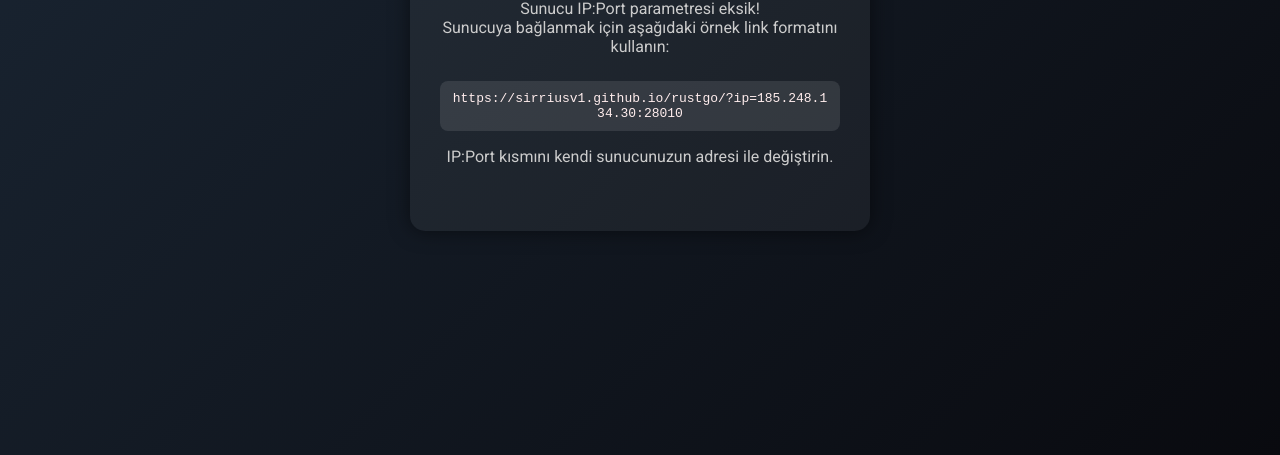
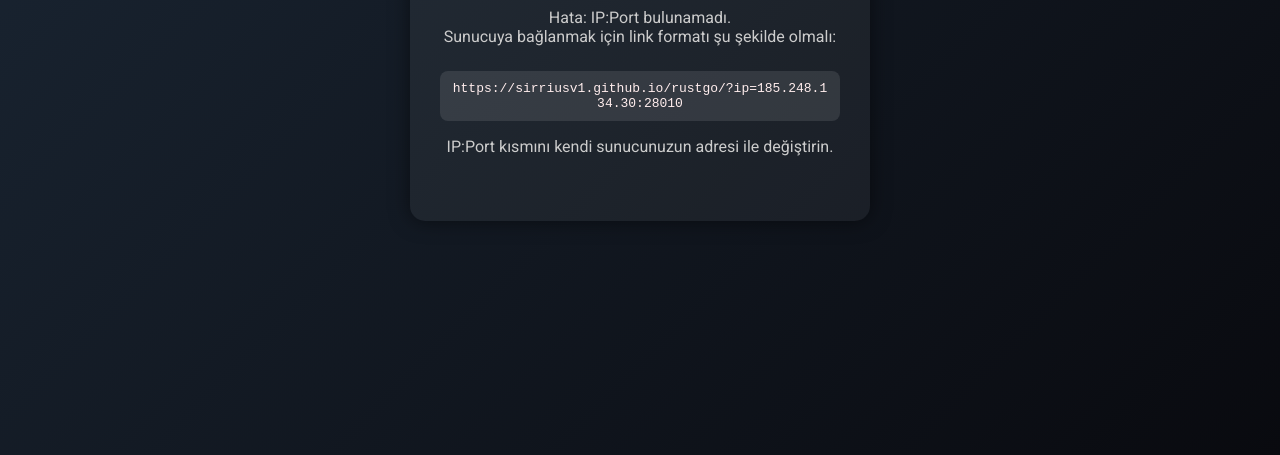
Before and after one commit to SirriusV1/rustgo, a plain HTML site: page index.html in a window 1280 px wide. Shown: the part 345-800 px from the top of the page. Drawn offline with Linux system fonts and the light colour scheme.

Commit message:
Update index.html

```diff
--- a/index.html
+++ b/index.html
@@ -68,24 +68,31 @@
 </head>
 <body>
 
-<div class="container">
+<div class="container" id="container">
   <h1>RustGo</h1>
-  <p>Sunucu IP:Port parametresi eksik! <br>
-     Sunucuya bağlanmak için aşağıdaki örnek link formatını kullanın:</p>
-  <div class="example">
-    https://sirriusv1.github.io/rustgo/?ip=185.248.134.30:28010
-  </div>
-  <p>IP:Port kısmını kendi sunucunuzun adresi ile değiştirin.</p>
 </div>
 
 <script>
-  // URL parametresinden IP:PORT al
+  const container = document.getElementById('container');
   const params = new URLSearchParams(window.location.search);
   const ipport = params.get('ip');
 
-  if (ipport) {
-      // Eğer parametre varsa eski yönlendirme kodunu kullan
+  if (!ipport) {
+      // IP yoksa hata mesajı ve örnek link göster
+      container.innerHTML += `
+        <p>Hata: IP:Port bulunamadı.<br>
+        Sunucuya bağlanmak için link formatı şu şekilde olmalı:</p>
+        <div class="example">
+          https://sirriusv1.github.io/rustgo/?ip=185.248.134.30:28010
+        </div>
+        <p>IP:Port kısmını kendi sunucunuzun adresi ile değiştirin.</p>
+      `;
+  } else {
+      // IP varsa otomatik yönlendirme ve sadece buton göster
       const steamURL = `steam://rungameid/252490//+connect ${ipport}`;
+      container.innerHTML += `<a href="${steamURL}" class="btn">Rust Sunucusuna Bağlan</a>`;
+
+      // otomatik yönlendirme
       window.location.href = steamURL;
   }
 </script>
```
